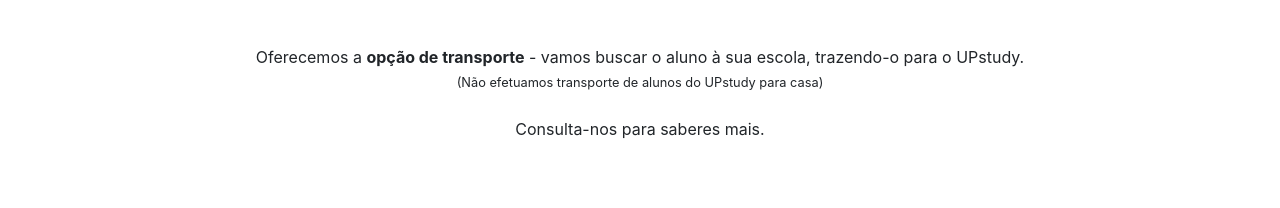
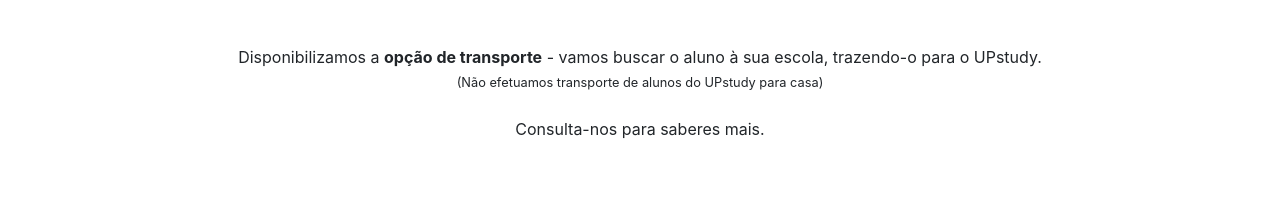
Before and after one commit to DNTM2802/upstudy-website, a website with bundled scripts: page transporte.html in a window 1280 px wide. Shown: the part 581-789 px from the top of the page. Built offline with nearby package versions, Linux system fonts and the light colour scheme; a script that the page names is missing.

Commit message:
Correct text.

```diff
--- a/transporte.html
+++ b/transporte.html
@@ -386,7 +386,7 @@
         <h2 style="color: #212529" class="mb-5">Trazemos-te até nós</h2>
       </div>
       <div style="color: #212529">
-        Oferecemos a <b>opção de transporte</b> - vamos buscar o aluno à sua escola, trazendo-o para o UPstudy.<br>
+        Disponibilizamos a <b>opção de transporte</b> - vamos buscar o aluno à sua escola, trazendo-o para o UPstudy.<br>
         <small>(Não efetuamos transporte de alunos do UPstudy para casa)</small><br><br>
         Consulta-nos para saberes mais.
       </div>
```
Also changed, not shown: parcerias.html (+1 -1 lines), img/postit5.png (added), img/postit6.png (added).
